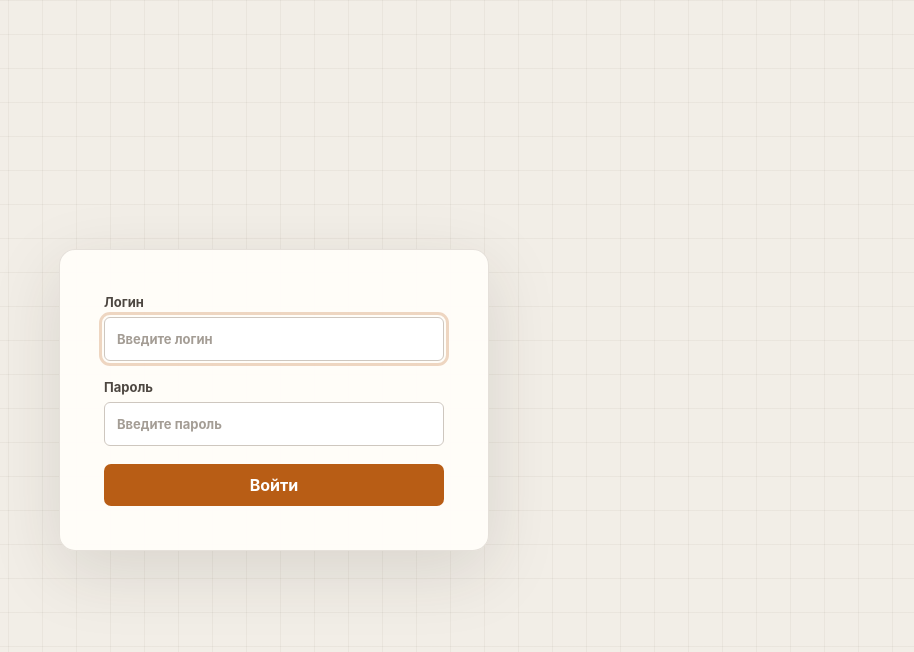
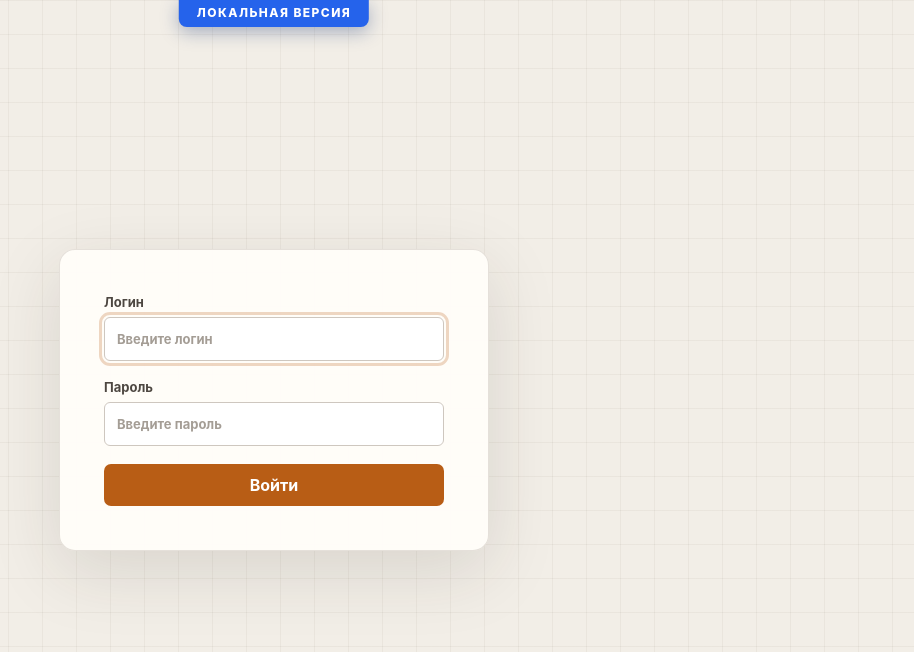
Before and after one commit to mkolya31/kamoved, a React (Vite) app in the folder frontend/: page / in a window 1280 px wide. Shown: the top 652 px of the page, without its empty margins (366-1280 px from the left). Built offline with nearby package versions, Linux system fonts and the light colour scheme; no server answers.

Commit message:
chore: при локальном запуске меняется цвет логотипа и появляется подсказка

```diff
--- a/frontend/src/App.tsx
+++ b/frontend/src/App.tsx
@@ -3,6 +3,18 @@ import { currentUser } from './lib/api'
 import { JournalPage } from './components/JournalPage'
 import { LoginPage } from './components/LoginPage'
 import type { User } from './types'
+
+function LocalEnvironmentBanner() {
+  if (!import.meta.env.DEV) {
+    return null
+  }
+
+  return (
+    <div className="local-environment-banner" role="status">
+      Локальная версия
+    </div>
+  )
+}
 
 export default function App() {
   const [user, setUser] = useState<User | null>(null)
@@ -19,14 +31,22 @@ export default function App() {
 
   if (checkingSession) {
     return (
-      <main className="boot-screen">
-        <div className="brand-mark" aria-hidden="true">К</div>
-        <p>Открываем журнал…</p>
-      </main>
+      <>
+        <LocalEnvironmentBanner />
+        <main className="boot-screen">
+          <div className={`brand-mark${import.meta.env.DEV ? ' brand-mark-local' : ''}`} aria-hidden="true">К</div>
+          <p>Открываем журнал…</p>
+        </main>
+      </>
     )
   }
 
-  return user
-    ? <JournalPage user={user} onLogout={clearSession} />
-    : <LoginPage onLogin={setUser} />
+  return (
+    <>
+      <LocalEnvironmentBanner />
+      {user
+        ? <JournalPage user={user} onLogout={clearSession} />
+        : <LoginPage onLogin={setUser} />}
+    </>
+  )
 }
--- a/frontend/src/components/JournalPage.tsx
+++ b/frontend/src/components/JournalPage.tsx
@@ -332,7 +332,11 @@ export function JournalPage({ user, onLogout }: JournalPageProps) {
     <div className="app-shell">
       <header className="app-header">
         <div className="brand-block">
-          <img className="kamoved-logo" src="/brand/favicon-192.png" alt="kamoved logo"/>
+          <img
+            className="kamoved-logo"
+            src={import.meta.env.DEV ? '/brand/favicon-local.svg' : '/brand/favicon-192.png'}
+            alt="Логотип Камоведа"
+          />
           <div>
             <h1>Камовед</h1>
             <p>Журнал заказов</p>
--- a/frontend/src/styles.css
+++ b/frontend/src/styles.css
@@ -123,8 +123,31 @@ textarea:focus-visible {
   box-shadow: none;
 }
 
+.brand-mark-local {
+  background: #2563eb;
+  box-shadow: 0 12px 30px rgba(37, 99, 235, 0.3);
+}
+
 .kamoved-logo {
   height: 42px;
+}
+
+.local-environment-banner {
+  position: fixed;
+  top: 0;
+  left: 50%;
+  z-index: 1000;
+  padding: 7px 18px 8px;
+  border-radius: 0 0 8px 8px;
+  color: white;
+  background: #2563eb;
+  box-shadow: 0 5px 18px rgba(23, 55, 120, 0.35);
+  font-size: 12px;
+  font-weight: 800;
+  letter-spacing: 0.12em;
+  line-height: 1;
+  text-transform: uppercase;
+  transform: translateX(-50%);
 }
 
 .boot-screen {
--- a/frontend/vite.config.ts
+++ b/frontend/vite.config.ts
@@ -1,8 +1,21 @@
 import { defineConfig } from 'vitest/config'
 import react from '@vitejs/plugin-react'
 
+const localFaviconPlugin = {
+  name: 'local-favicon',
+  apply: 'serve' as const,
+  transformIndexHtml(html: string) {
+    const withoutProductionFavicons = html.replace(/\s*<link rel="icon"[^>]*\/>/g, '')
+
+    return withoutProductionFavicons.replace(
+      '</head>',
+      '    <link rel="icon" type="image/svg+xml" href="/brand/favicon-local.svg" />\n  </head>',
+    )
+  },
+}
+
 export default defineConfig({
-  plugins: [react()],
+  plugins: [react(), localFaviconPlugin],
   test: {
     // Юнит-тесты живут в src, e2e-спеки Playwright (*.spec.ts) — в e2e.
     include: ['src/**/*.test.{ts,tsx}'],
```
